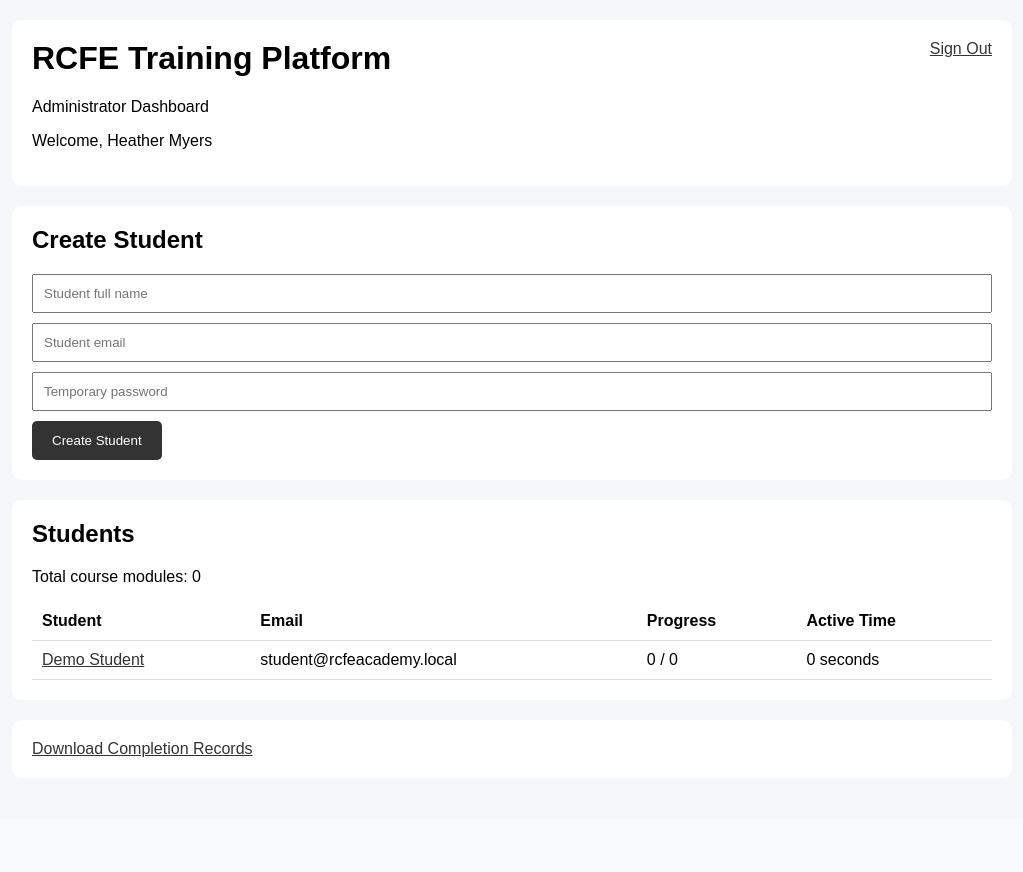
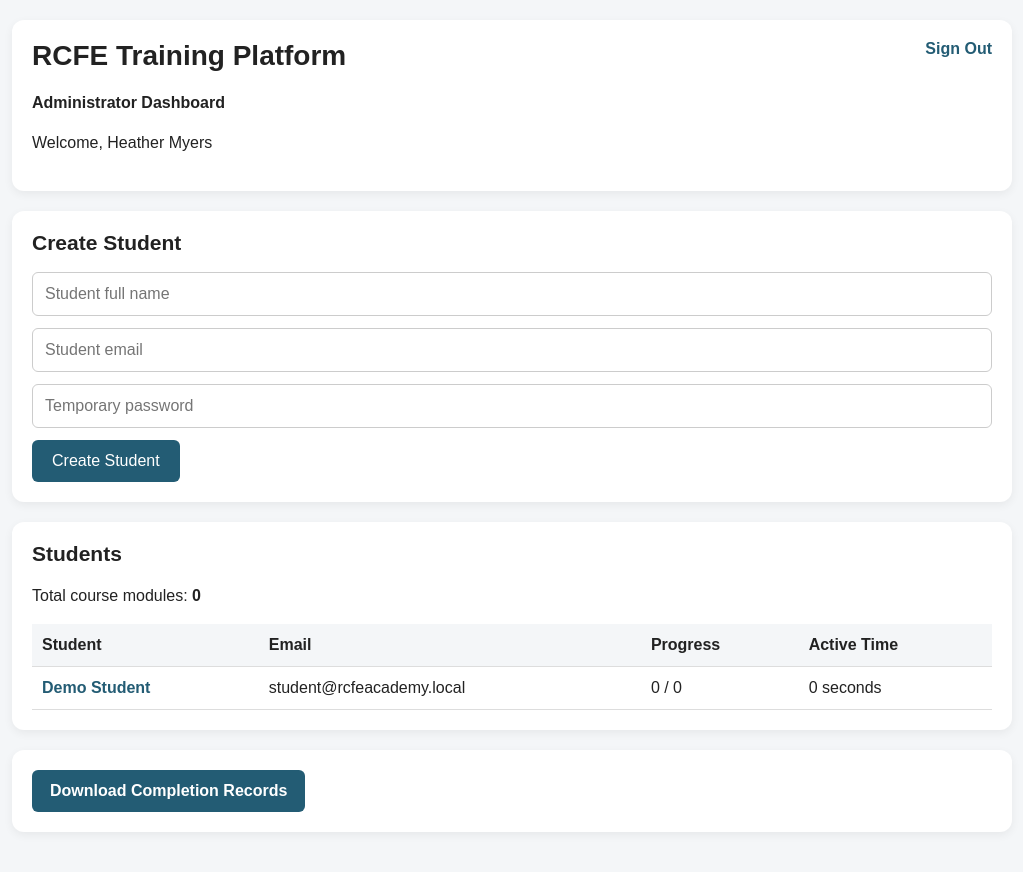
Before and after one commit to hmyers1974-glitch/rcfe-training-platform, a Flask app: page /admin in a window 1280 px wide. Shown: the whole page, without its empty margins (128-1151 px from the left). Before the commit the page ends 757 px from the top, so only its background shows below. Run offline with Flask 3, Linux system fonts and the light colour scheme; the visitor is signed in with stand-in values (Sample User, id 1); data comes from the database, SQL or seed files in the repository; data that the repository does not hold is empty; parts of the project's set-up code (start-up, migrations or seed data) failed here and were passed over.

Commit message:
Refactor admin.html for improved layout and styling
Updated styling and structure of the admin dashboard template. Improved layout, button styles, and added responsiveness.

```diff
--- a/templates/admin.html
+++ b/templates/admin.html
@@ -1,72 +1,160 @@
 <!DOCTYPE html>
 <html lang="en">
+
 <head>
     <meta charset="UTF-8">
-    <meta name="viewport" content="width=device-width, initial-scale=1.0">
+
+    <meta
+        name="viewport"
+        content="width=device-width, initial-scale=1.0"
+    >
+
     <title>RCFE Training Platform - Admin</title>
+
     <style>
+        * {
+            box-sizing: border-box;
+        }
+
         body {
             font-family: Arial, sans-serif;
             background: #f4f6f8;
             margin: 0;
             padding: 20px;
+            color: #222;
         }
 
         .container {
+            width: 100%;
             max-width: 1000px;
-            margin: auto;
+            margin: 0 auto;
+        }
+
+        .header,
+        .card {
+            background: white;
+            padding: 20px;
+            border-radius: 12px;
+            margin-bottom: 20px;
+            box-shadow: 0 3px 10px rgba(0, 0, 0, 0.06);
         }
 
         .header {
-            background: white;
-            padding: 20px;
-            border-radius: 10px;
-            margin-bottom: 20px;
+            position: relative;
         }
 
-        .card {
-            background: white;
-            padding: 20px;
-            border-radius: 10px;
-            margin-bottom: 20px;
+        h1,
+        h2 {
+            margin-top: 0;
         }
 
-        h1, h2 {
-            margin-top: 0;
+        h1 {
+            font-size: 28px;
+        }
+
+        h2 {
+            font-size: 21px;
+        }
+
+        p {
+            line-height: 1.5;
+        }
+
+        .logout {
+            float: right;
+            color: #235c74;
+            text-decoration: none;
+            font-weight: bold;
         }
 
         input {
             width: 100%;
-            padding: 10px;
-            margin-bottom: 10px;
-            box-sizing: border-box;
+            padding: 12px;
+            margin-bottom: 12px;
+            border: 1px solid #ccc;
+            border-radius: 6px;
+            font-size: 16px;
         }
 
         button {
             padding: 12px 20px;
-            background: #333;
+            background: #235c74;
             color: white;
             border: 0;
-            border-radius: 5px;
+            border-radius: 6px;
+            font-size: 16px;
+            cursor: pointer;
+        }
+
+        button:hover {
+            opacity: 0.9;
+        }
+
+        .table-wrapper {
+            width: 100%;
+            overflow-x: auto;
         }
 
         table {
             width: 100%;
             border-collapse: collapse;
+            min-width: 650px;
         }
 
-        th, td {
+        th,
+        td {
             text-align: left;
-            padding: 10px;
+            padding: 12px 10px;
             border-bottom: 1px solid #ddd;
         }
 
+        th {
+            background: #f4f6f8;
+        }
+
         a {
-            color: #333;
+            color: #235c74;
+            font-weight: bold;
+        }
+
+        .student-link {
+            text-decoration: none;
+        }
+
+        .export-link {
+            display: inline-block;
+            padding: 12px 18px;
+            background: #235c74;
+            color: white;
+            text-decoration: none;
+            border-radius: 6px;
+        }
+
+        @media (max-width: 600px) {
+
+            body {
+                padding: 12px;
+            }
+
+            .header,
+            .card {
+                padding: 16px;
+            }
+
+            h1 {
+                font-size: 23px;
+            }
+
+            h2 {
+                font-size: 19px;
             }
 
             .logout {
-            float: right;
+                float: none;
+                display: block;
+                text-align: right;
+                margin-bottom: 12px;
+            }
         }
     </style>
 </head>
@@ -76,17 +164,42 @@
 <div class="container">
 
     <div class="header">
-        <a class="logout" href="/logout">Sign Out</a>
-        <h1>RCFE Training Platform</h1>
-        <p>Administrator Dashboard</p>
-        <p>Welcome, {{ user["full_name"] }}</p>
+
+        <a
+            class="logout"
+            href="/logout"
+        >
+            Sign Out
+        </a>
+
+        <h1>
+            RCFE Training Platform
+        </h1>
+
+        <p>
+            <strong>Administrator Dashboard</strong>
+        </p>
+
+        <p>
+            Welcome, {{ user["full_name"] }}
+        </p>
+
     </div>
 
+
     {% if user["role"] == "admin" %}
+
     <div class="card">
-        <h2>Create Student</h2>
 
-        <form method="POST" action="/admin/create-student">
+        <h2>
+            Create Student
+        </h2>
+
+        <form
+            method="POST"
+            action="/admin/create-student"
+        >
+
             <input
                 type="text"
                 name="full_name"
@@ -108,58 +221,114 @@
                 required
             >
 
-            <button type="submit">Create Student</button>
+            <button type="submit">
+                Create Student
+            </button>
+
         </form>
+
     </div>
+
     {% endif %}
 
+
     <div class="card">
-        <h2>Students</h2>
 
-        <p>Total course modules: {{ module_count }}</p>
+        <h2>
+            Students
+        </h2>
+
+        <p>
+            Total course modules:
+            <strong>{{ module_count }}</strong>
+        </p>
+
+        <div class="table-wrapper">
 
             <table>
+
                 <thead>
+
                     <tr>
                         <th>Student</th>
                         <th>Email</th>
                         <th>Progress</th>
                         <th>Active Time</th>
                     </tr>
+
                 </thead>
 
+
                 <tbody>
+
                     {% for student in students %}
+
                     <tr>
+
                         <td>
-                        <a href="/admin/student/{{ student['id'] }}">
+
+                            <a
+                                class="student-link"
+                                href="/admin/student/{{ student['id'] }}"
+                            >
                                 {{ student["full_name"] }}
                             </a>
-                    </td>
 
-                    <td>{{ student["email"] }}</td>
-
-                    <td>
-                        {{ student["completed_modules"] or 0 }}
-                        /
-                        {{ module_count }}
                         </td>
 
                         <td>
-                        {{ student["active_seconds"] or 0 }} seconds
+                            {{ student["email"] }}
                         </td>
+
+                        <td>
+
+                            {{ student["completed_modules"] or 0 }}
+
+                            /
+
+                            {{ module_count }}
+
+                        </td>
+
+                        <td>
+
+                            {{ student["active_seconds"] or 0 }}
+                            seconds
+
+                        </td>
+
                     </tr>
+
                     {% else %}
+
                     <tr>
-                    <td colspan="4">No students found.</td>
+
+                        <td colspan="4">
+                            No students found.
+                        </td>
+
                     </tr>
+
                     {% endfor %}
+
                 </tbody>
+
             </table>
+
         </div>
 
+    </div>
+
+
     <div class="card">
-        <a href="/admin/export.csv">Download Completion Records</a>
+
+        <a
+            class="export-link"
+            href="/admin/export.csv"
+        >
+            Download Completion Records
+        </a>
+
     </div>
 
 </div>
```
Lines whose indentation alone changed are shown as unchanged.
